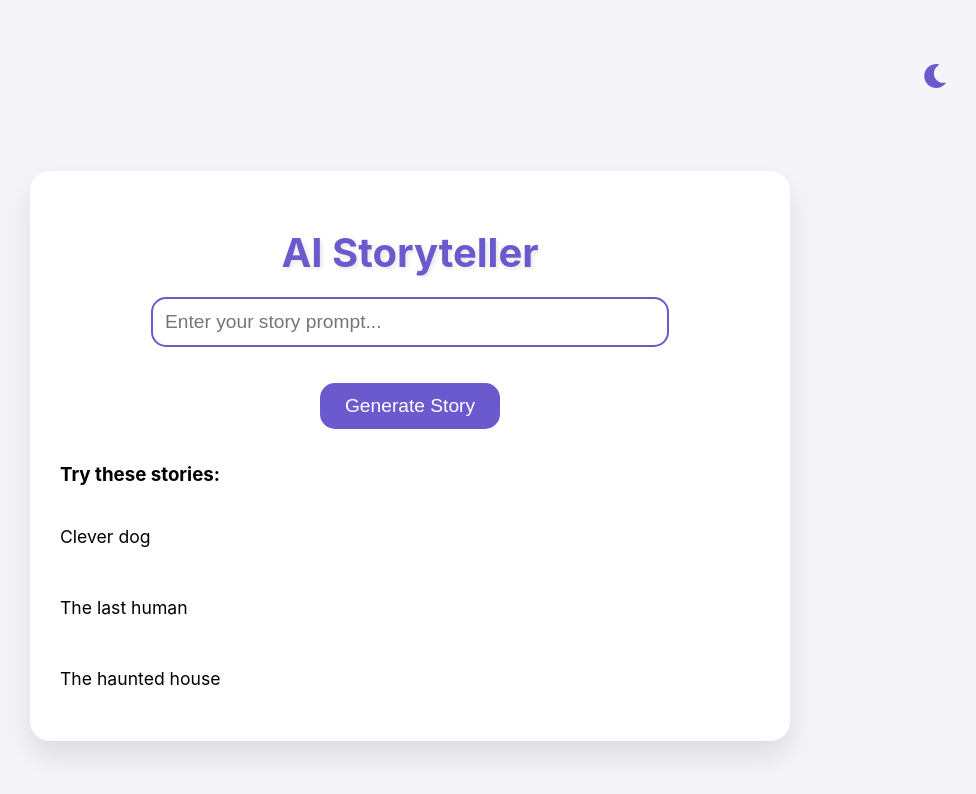
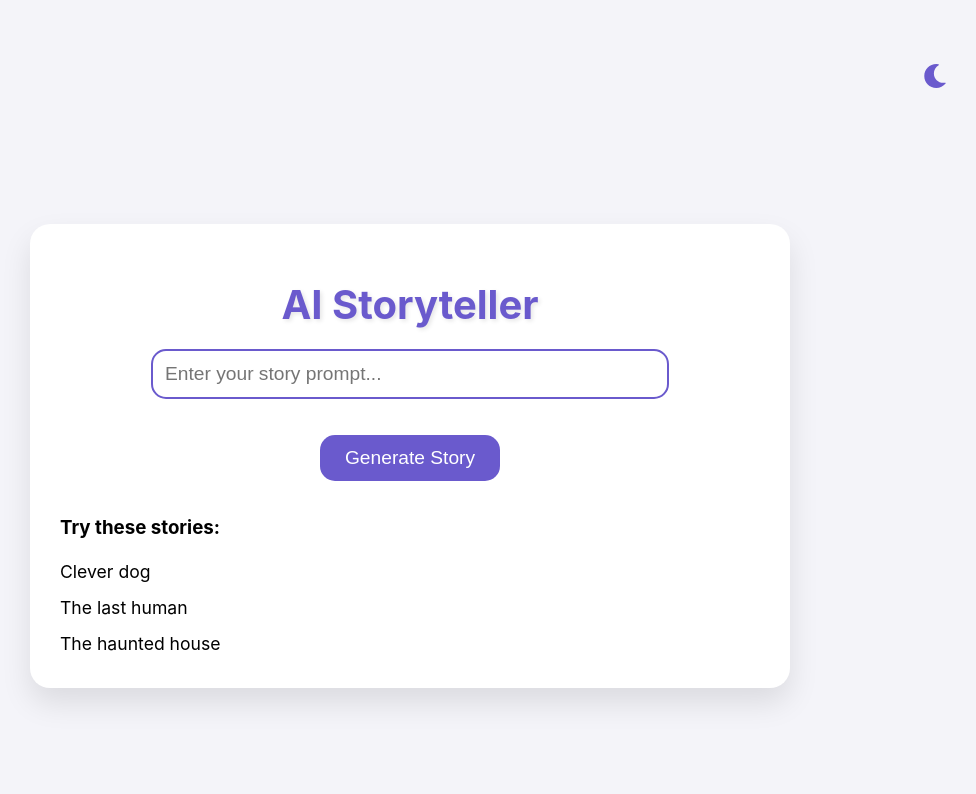
Before and after one commit to FaredaElsayed/storyTeller, a React (Create React App) app: page / in a window 1280 px wide. Shown: the top 794 px of the page, without its empty margins (260-1236 px from the left). Built offline with nearby package versions, Linux system fonts and the light colour scheme.

Commit message:
refactor styles for prompt suggestions to unify list item formatting

```diff
--- a/src/index.css
+++ b/src/index.css
@@ -127,7 +127,7 @@ p {
   line-height: 1.6;
   text-align: left;
 }
-ul{
+ul {
   display: flex;
   flex-direction: column;
   align-items: flex-start;
@@ -159,11 +159,13 @@ p.dark {
   padding: 0;
   margin: 0;
 }
-.prompt-suggestions ol li {
+.prompt-suggestions ol li,
+.prompt-suggestions ul li {
   padding: 0;
   margin: 0;
 }
-.prompt-suggestions ol li p {
+.prompt-suggestions ol li p,
+.prompt-suggestions ul li p {
   padding: 0;
   margin: 0;
 }
```
